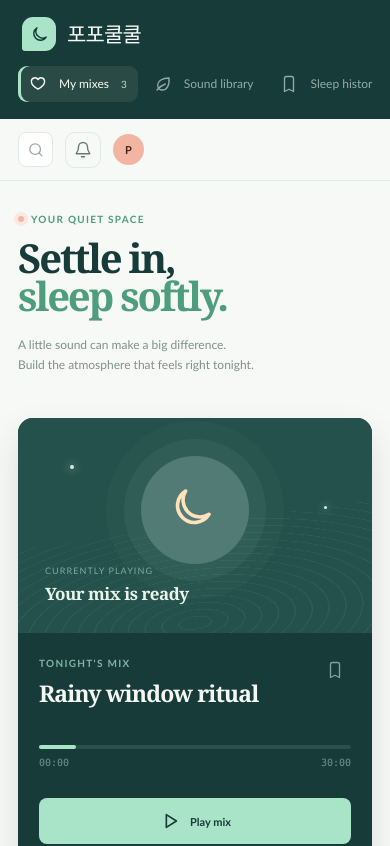
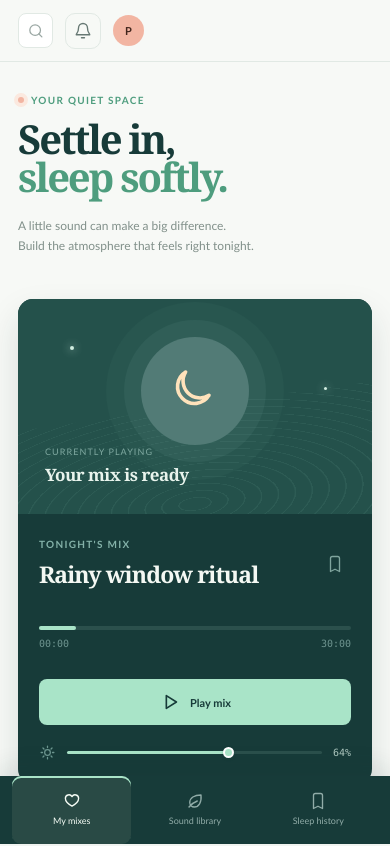
Before and after one commit to raonworks/popokoolkool-cop, a React (Vite) app: page / in a window 390 px wide. Shown: the top 846 px of the page. Built offline with nearby package versions, Linux system fonts and the light colour scheme.

Commit message:
모바일 UI 반응형 처리

```diff
--- a/index.html
+++ b/index.html
@@ -3,7 +3,12 @@
   <head>
     <meta charset="UTF-8" />
     <link rel="icon" type="image/svg+xml" href="/favicon.svg" />
-    <meta name="viewport" content="width=device-width, initial-scale=1.0" />
+    <meta
+      name="viewport"
+      content="width=device-width, initial-scale=1.0, viewport-fit=cover"
+    />
+    <meta name="theme-color" content="#173b39" />
+    <meta name="mobile-web-app-capable" content="yes" />
     <title>포포쿨쿨 · Your quiet space</title>
   </head>
   <body>
--- a/src/App.css
+++ b/src/App.css
@@ -1,5 +1,5 @@
 .app-shell {
-  min-height: 100vh;
+  min-height: 100dvh;
   display: flex;
   background: var(--surface);
 }
@@ -186,6 +186,7 @@
 .main-content {
   flex: 1;
   min-width: 0;
+  min-height: 100dvh;
   background: var(--surface);
 }
 .topbar {
@@ -816,31 +817,57 @@ input[type="range"]::-webkit-slider-thumb {
     display: block;
   }
   .sidebar {
+    position: fixed;
+    z-index: 20;
+    right: 0;
+    bottom: 0;
+    left: 0;
     width: 100%;
-    padding: 17px 18px;
+    height: calc(68px + env(safe-area-inset-bottom));
+    padding: 0 12px env(safe-area-inset-bottom);
+    flex-direction: row;
+    align-items: center;
+    box-shadow: 0 -8px 24px rgba(23, 59, 57, 0.12);
   }
   .brand {
-    padding: 0 4px 15px;
+    display: none;
   }
   .profile-card {
     display: none;
   }
   .main-nav {
+    width: 100%;
+    height: 68px;
     flex-direction: row;
-    overflow-x: auto;
+    align-items: stretch;
+    justify-content: space-around;
+    gap: 4px;
   }
   .nav-label,
   .sidebar-footer {
     display: none;
   }
   .nav-item {
+    min-height: 44px;
+    flex: 1 1 0;
+    flex-direction: column;
+    justify-content: center;
+    gap: 4px;
     white-space: nowrap;
     width: auto;
-    padding: 9px 11px;
+    padding: 6px 4px;
+    text-align: center;
+    font-size: 9px;
+  }
+  .nav-item.active {
+    box-shadow: inset 0 2px var(--mint);
+  }
+  .nav-count {
+    display: none;
   }
   .topbar {
-    height: 62px;
-    padding: 0 18px;
+    height: calc(62px + env(safe-area-inset-top));
+    padding: env(safe-area-inset-top) 18px 0;
   }
   .breadcrumb {
     display: none;
@@ -853,7 +880,7 @@ input[type="range"]::-webkit-slider-thumb {
     display: none;
   }
   .content-wrap {
-    padding: 31px 18px 25px;
+    padding: 31px 18px calc(94px + env(safe-area-inset-bottom));
   }
   .intro-row {
     align-items: start;
@@ -878,12 +905,45 @@ input[type="range"]::-webkit-slider-thumb {
     gap: 7px;
   }
 }
+@media (max-width: 380px) {
+  .content-wrap {
+    padding-right: 14px;
+    padding-left: 14px;
+  }
+  .player-controls {
+    padding-right: 17px;
+    padding-left: 17px;
+  }
+  .timer-panel,
+  .stats-panel {
+    padding-right: 18px;
+    padding-left: 18px;
+  }
+  .timer-options {
+    gap: 4px;
+  }
+  .timer-options button {
+    padding-right: 7px;
+    padding-left: 7px;
+  }
+}
 @media (max-width: 430px) {
   h1 {
     font-size: 40px;
   }
   .player-head {
     gap: 10px;
+    flex-wrap: wrap;
+    align-items: center;
+  }
+  .player-head > div {
+    min-width: 0;
+  }
+  .player-head h2 {
+    overflow-wrap: anywhere;
+  }
+  .sound-info {
+    min-width: 0;
   }
   .save-button {
     font-size: 0;
@@ -915,5 +975,6 @@ input[type="range"]::-webkit-slider-thumb {
   }
   .sound-info p {
     white-space: normal;
+    overflow-wrap: anywhere;
   }
 }
--- a/src/index.css
+++ b/src/index.css
@@ -24,10 +24,20 @@
 body {
   margin: 0;
   min-width: 320px;
+  min-height: 100dvh;
+  overscroll-behavior-y: none;
+}
+#root {
+  min-height: 100dvh;
 }
 button,
 input {
   font: inherit;
+}
+button,
+a {
+  -webkit-tap-highlight-color: transparent;
+  touch-action: manipulation;
 }
 button:focus-visible,
 input:focus-visible {
```
